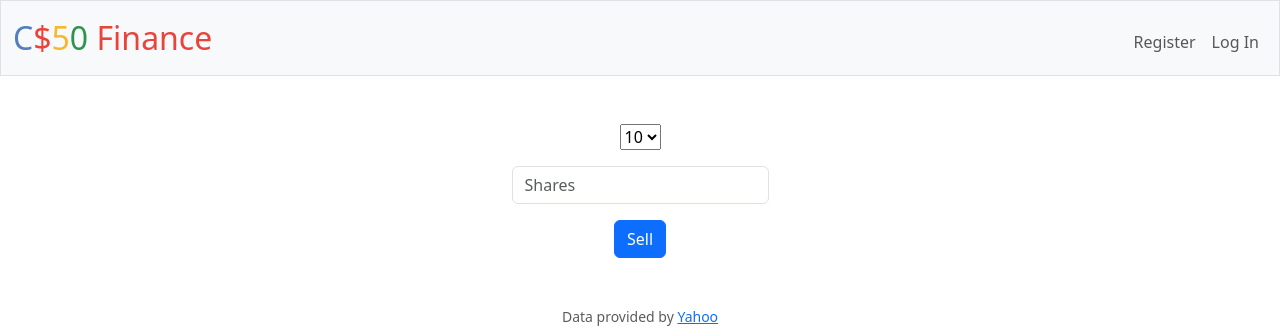
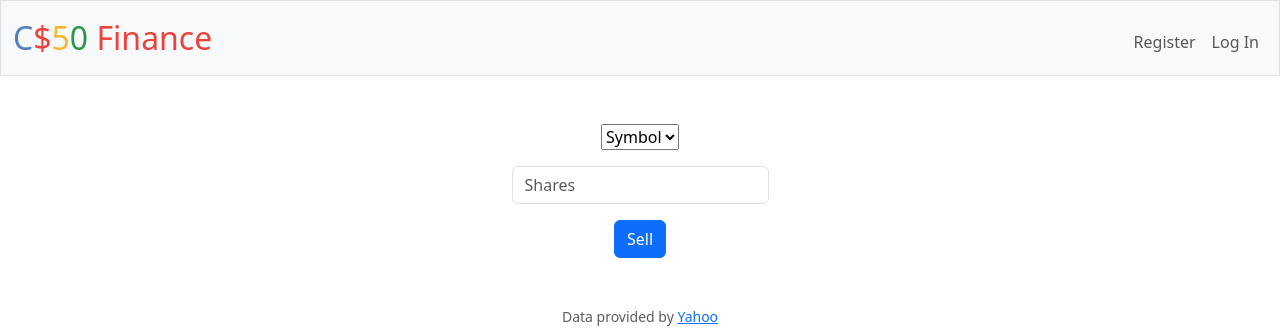
Before and after one commit to israel-obeata/cs50x-2024, a Flask app: template finance/templates/sell.html in a window 1280 px wide. Shown: the top 336 px of the page. Run offline with Flask 3, Linux system fonts and the light colour scheme; the template is opened without the code that fills it: most values are stand-ins (such as "Sample title", 1, 10 or a date in 2020); some libraries are stand-ins or nearby versions.

Commit message:
Sat, Mar 9, 2024, 4:48 PM +08:00

```diff
--- a/finance/templates/sell.html
+++ b/finance/templates/sell.html
@@ -7,9 +7,10 @@
 {% block main %}
     <form action="/sell" method="post">
         <div class="mb-3">
-            <select name=symbol>
+            <select name=symbol type="text">
+                <option value="" disabled selected>Symbol</option>
                 {% for symbol in symbols %}
-                    <option>{{ symbol.symbol }}</option>
+                    <option value="{{ symbol.symbol }}">{{ symbol.symbol }}</option>
                 {% endfor %}
             </select>
         </div>
```
